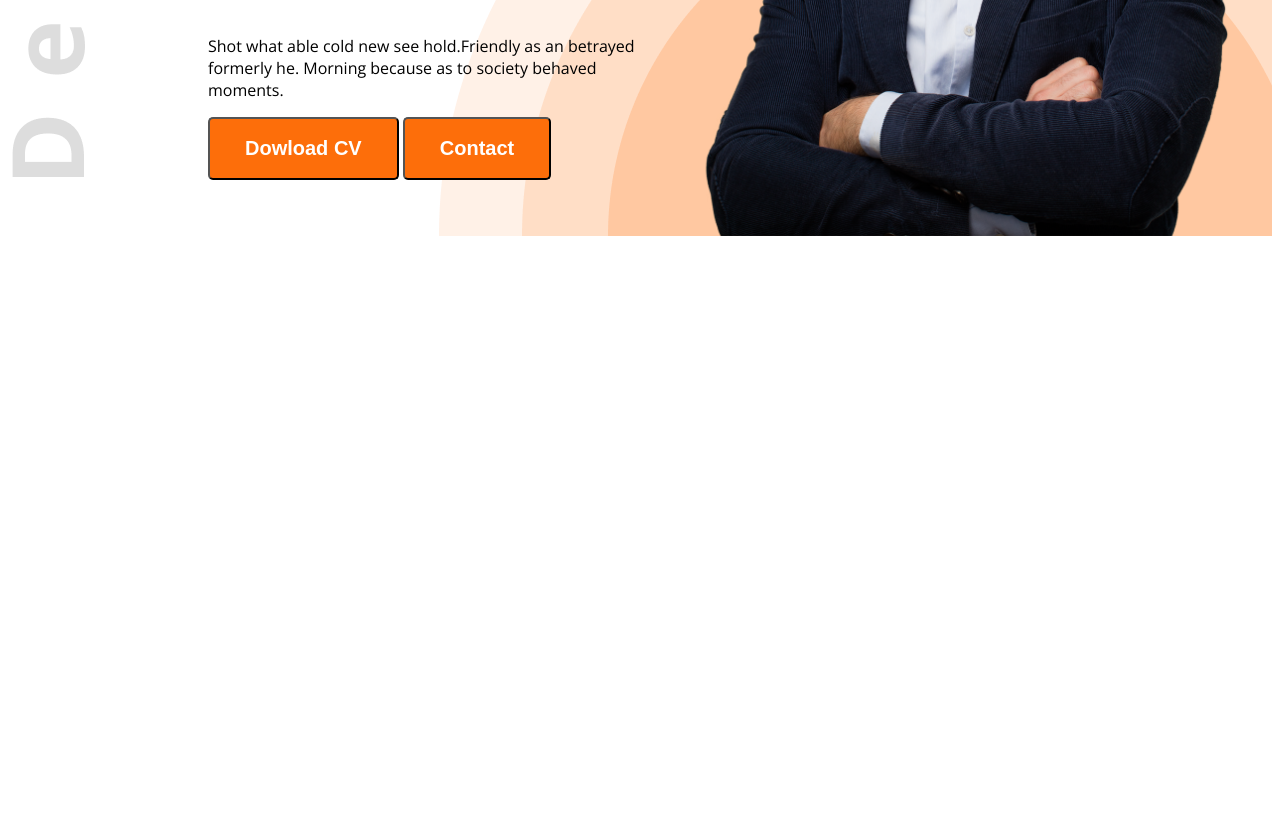
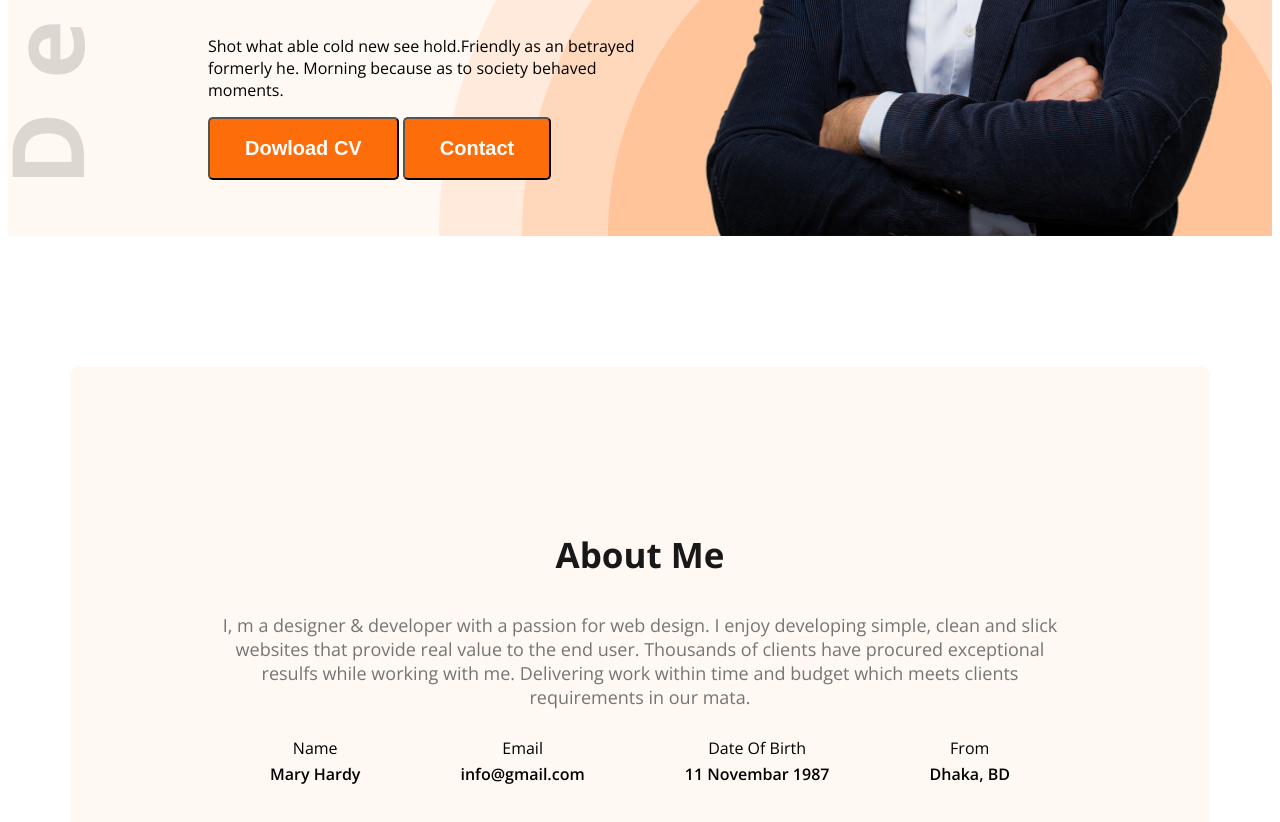
Before and after one commit to mamunbban/web-dev-portfolio, a plain HTML site: page index.html in a window 1280 px wide. Shown: the part 594-1416 px from the top of the page. Before the commit the page ends 838 px from the top, so only its background shows below. Drawn offline with nearby package versions, Linux system fonts and the light colour scheme.

Commit message:
added a about section

```diff
--- a/index.html
+++ b/index.html
@@ -13,7 +13,7 @@
 </head>
 
 <body class="open-sans-normal">
-    <header class="header">
+    <header class="header secondary-bg">
         <nav>
             <h3 class="nav-title">Ma<span class="text-primary">r</span>y</h3>
             <ul>
@@ -38,6 +38,32 @@
     </header>
 
     <main>
+        <section class="about secondary-bg">
+
+            <h3 class="section-title">About Me</h3>
+            <p class="section-description">I, m a designer & developer with a passion for web design. I enjoy developing simple, clean and slick websites that provide real value to the end user. Thousands of clients have procured exceptional resulfs while working with me. Delivering work within time and budget which meets clients requirements in our mata.
+
+            </p>
+            <div class="about-items">
+                <!-- .about-item*4>p.item-title+p.item-description -->
+                <div class="about-item">
+                    <p class="item-title">Name</p>
+                    <p class="item-description">Mary Hardy</p>
+                </div>
+                <div class="about-item">
+                    <p class="item-title">Email</p>
+                    <p class="item-description">info@gmail.com</p>
+                </div>
+                <div class="about-item">
+                    <p class="item-title">Date Of Birth</p>
+                    <p class="item-description">11 Novembar 1987</p>
+                </div>
+                <div class="about-item">
+                    <p class="item-title">From</p>
+                    <p class="item-description">Dhaka, BD</p>
+                </div>
+            </div>
+        </section>
 
     </main>
 
--- a/styles/portfolio.css
+++ b/styles/portfolio.css
@@ -6,6 +6,9 @@
   font-style: normal;
   font-variation-settings:
     "wdth" 100;
+}
+.secondary-bg{
+  background-color: #FFF8F3;
 }
 /* shared style */
 .text-primary{
@@ -34,6 +37,15 @@ nav{
   color: white;
   padding: 18px 35px;
   border-radius: 5px;
+}
+.section-title{
+   font-size: 35px;
+   font-weight: bold;
+   color: #181818;
+}
+.section-description{
+  font-size: 18px;
+  color: #757575;
 }
 
 .nav-title{
@@ -79,3 +91,26 @@ background-position: top left, bottom right;
 .banner-profile-pic{
   width: 580px;
 }
+/* main styles */
+main{
+  max-width: 1140px;
+  margin: 0 auto;
+}
+
+/* about styles */
+.about{
+  border-radius: 10px;
+  padding: 130px 150px;
+  text-align: center;
+  margin-top: 130px;
+}
+.about-items{
+  display: flex;
+  justify-content: space-around;
+}
+.about-item{
+  line-height: 10px;
+}
+.item-description{
+  font-weight: 600;
+}
```
